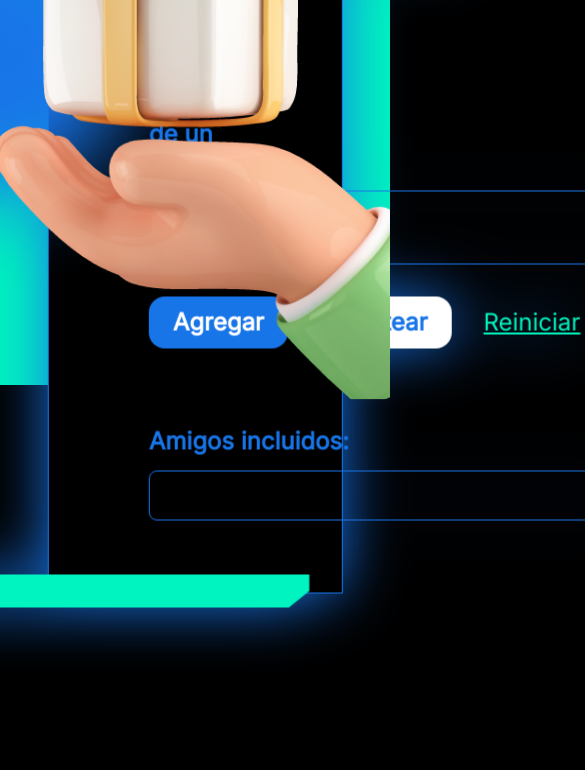
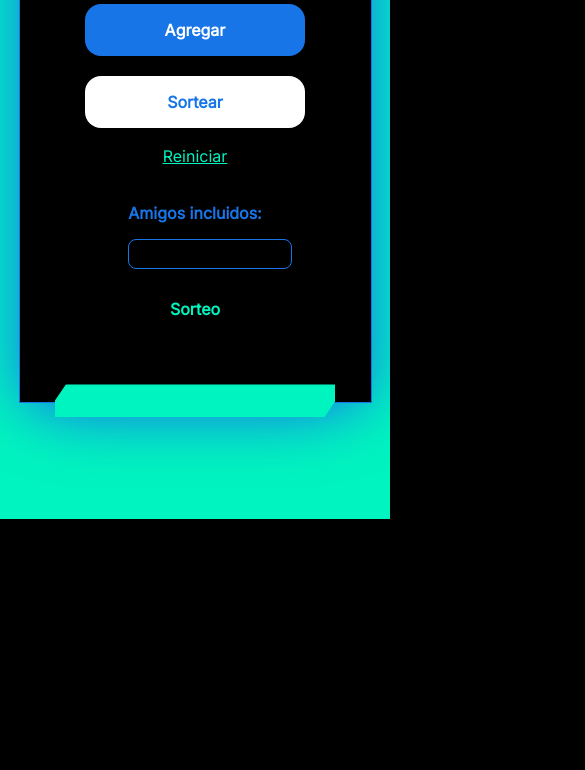
Before and after one commit to josecervera20/amigo-secreto, a plain HTML site: page index.html in a window 390 px wide. Shown: the part 265-1035 px from the top of the page, 585 px wide, since content can reach past the window. After the commit the page ends 884 px from the top, so only its background shows below. Drawn offline with nearby package versions, Linux system fonts and the light colour scheme.

Commit message:
feat: implementar diseño responsive para dispositivos móviles y tabletas en style.css
- Se añadieron reglas CSS específicas para pantallas de tamaño pequeño (<768px) y medio (768px - 1024px).
- Ajustes en el layout, tamaños de fuente y contenedores para mejorar la experiencia en dispositivos móviles y tabletas.

```diff
--- a/style.css
+++ b/style.css
@@ -204,3 +204,110 @@ body {
   background-color: #fff;
   color: #1875e8;
 }
+
+/* Estilos para tabletas (pantallas entre 768px y 1024px) */
+@media screen and (max-width: 1024px) {
+  .content {
+    position: relative;
+    width: 90%;
+    height: auto;
+    transform: none;
+    top: 0;
+    left: 0;
+    margin: 40px auto;
+  }
+
+  .content__main {
+    padding: 40px 20px;
+    gap: 40px;
+  }
+
+  .section--results {
+    flex-direction: column;
+    align-items: center;
+    gap: 32px;
+  }
+
+  .friends__container,
+  .prizeDraw__container {
+    width: 100%;
+    max-width: 100%;
+    justify-content: center;
+    text-align: center;
+  }
+
+  .form__buttons {
+    flex-direction: column;
+    gap: 20px;
+    align-items: center;
+  }
+
+  .form__input {
+    width: 100%;
+    max-width: 100%;
+    font-size: 16px;
+    padding: 10px 14px;
+    margin-bottom: 20px;
+  }
+
+  .button {
+    width: 100%;
+    max-width: 220px;
+  }
+
+  .page__image {
+    display: none;
+  }
+
+  .content__corner-rectangle {
+    width: 80%;
+    right: 10%;
+  }
+}
+
+/* Estilos para dispositivos móviles (pantallas < 768px) */
+@media screen and (max-width: 767px) {
+  .section__title {
+    font-size: 36px;
+    line-height: 100%;
+    text-align: center;
+    margin-bottom: 24px;
+  }
+
+  .form__label,
+  .form__link,
+  .friends__title,
+  .prizeDraw__title {
+    font-size: 16px;
+    text-align: center;
+  }
+
+  .form__input {
+    width: 90%;
+    font-size: 14px;
+    padding: 8px 12px;
+    margin: 10px auto;
+    text-align: center;
+  }
+
+  .friends__container,
+  .prizeDraw__container {
+    font-size: 16px;
+    padding: 14px;
+    height: auto;
+  }
+
+  .prizeDraw__container {
+    font-style: normal;
+  }
+
+  .button {
+    font-size: 16px;
+    padding: 10px 14px;
+  }
+
+  .background__detail {
+    height: calc(100% - 250px);
+    top: 150px;
+  }
+}
```
